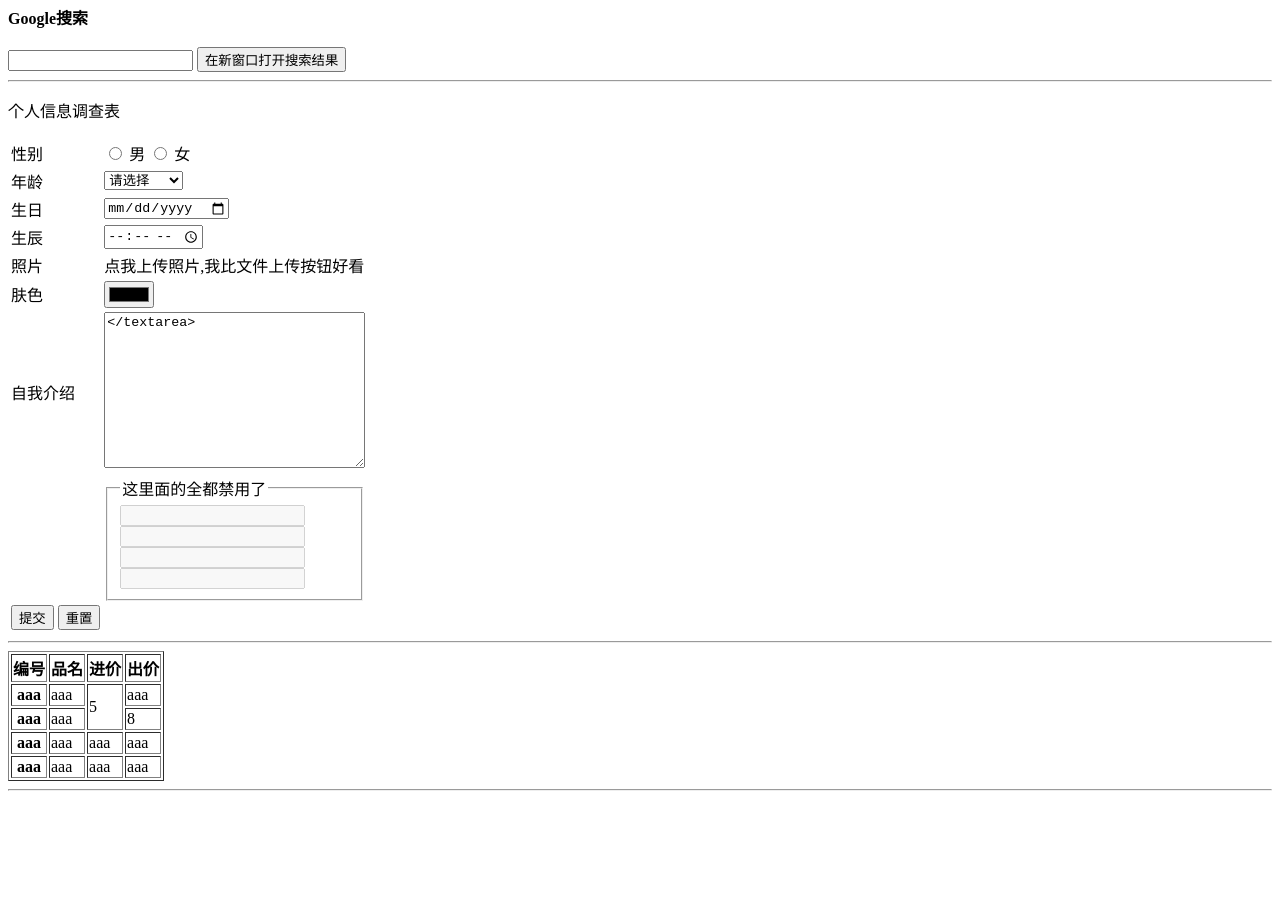
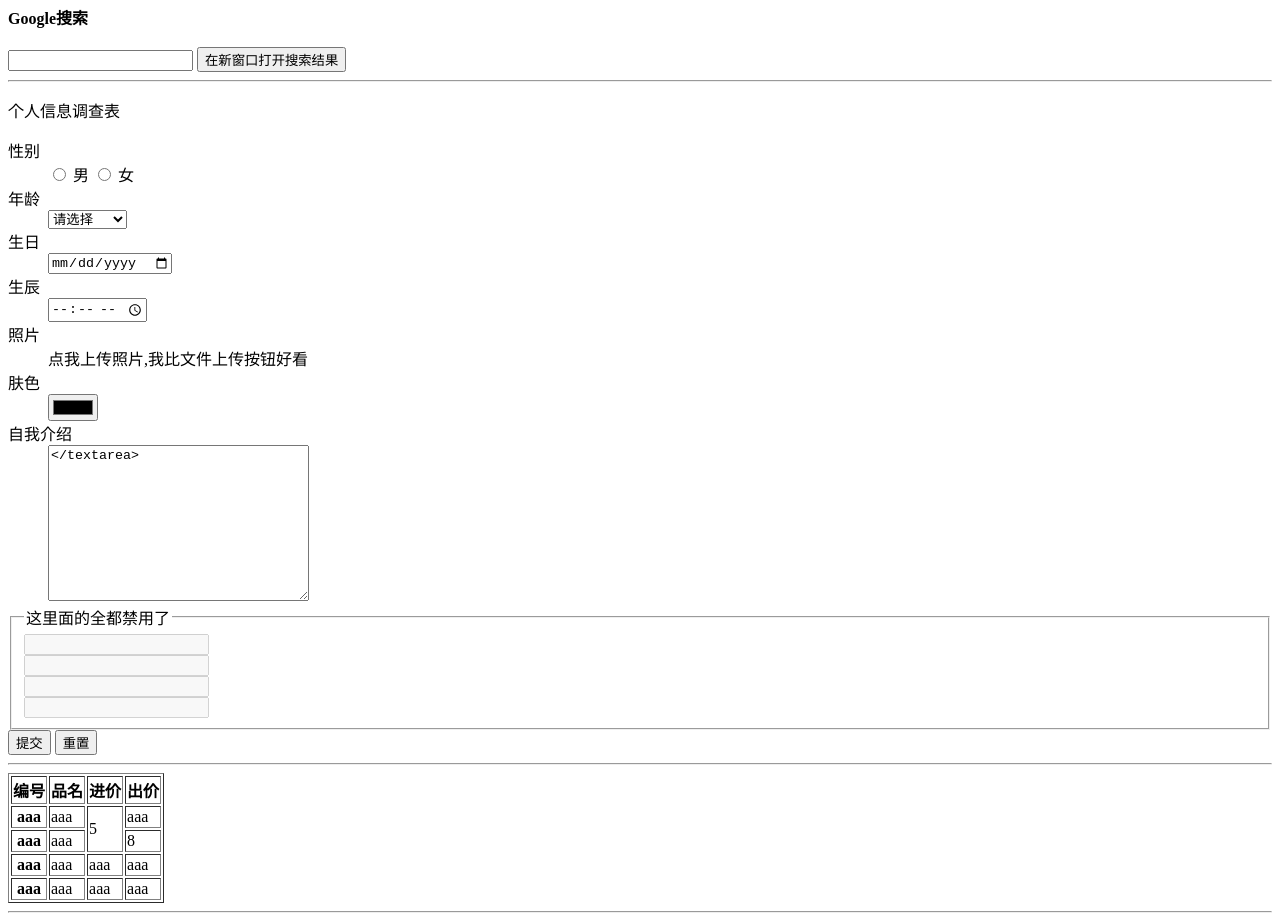
Before and after one commit to meleethine/miao, a plain HTML site: page html-basic.html in a window 1280 px wide. Shown: the part 1140-2061 px from the top of the page. Before the commit the page ends 1939 px from the top, so only its background shows below. Drawn offline with Linux system fonts and the light colour scheme.

Commit message:
2021年11月10日  9:45:35版本

```diff
--- a/html-basic.html
+++ b/html-basic.html
@@ -97,73 +97,52 @@
 
    <hr>
    <form action="">
-   <table>
      <p>个人信息调查表</p>
-     <tr>
-       <td>性别</td>
-       <td>
+       <dt>性别</dt>
+       <dd>
+
          <input type="radio" name="sex" id="male" value="male">
          <label for="male">男</label>
          <input type="radio" name="sex" id="female" value="female">
          <label for="female">女</label>
-       </td>
-     </tr>
-     <tr>
-       <td>年龄</td>
-       <td>
+       </dd>
+       <dt>年龄</dt>
+       <dd>
          <select>
            <option hidden>请选择</option>
            <optgroup label="少年"></optgroup>
-           <option>1到6岁</option>
-           <option>6到12岁</option>
+           <option value="1-6">1到6岁</option>
+           <option value="6-12">6到12岁</option>
            <optgroup label="青年"></optgroup>
-           <option>13到15岁</option>
-           <option>16到18岁</option>
+           <option value="13-15">13到15岁</option>
+           <option value="16-18">16到18岁</option>
            <optgroup label="壮年"></optgroup>
-           <option>19到32岁</option>
-           <option>33到45岁</option>
+           <option value="19-32">19到32岁</option>
+           <option value="33-45">33到45岁</option>
          </select>
-       </td>
-     </tr>
-     <tr>
-       <td>生日</td>
-       <td>
+        </dd>
+       <dt>生日</dt>
+       <dd>
          <input type="date">
-       </td>
-     </tr>
-     <tr>
-      <td>生辰</td>
-      <td>
+       </dd>
+      <dt>生辰</dt>
+      <dd>
         <input type="time">
-      </td>
-    </tr>
-     <tr>
-       <td>照片</td>
-       <td>
-        <label>
-          <input type="file" name="avatar" hidden>
-          点我上传照片,我比文件上传按钮好看
-        </label>
-
-       </td>
-     </tr>
-     <tr>
-       <td>肤色</td>
-       <td>
+      </dd>
+       <dt>照片</dt>
+       <dd>
+          <input type="file" name="avatar" id="avatar" hidden >
+          <label for="avatar">点我上传照片,我比文件上传按钮好看</label>
+       </dd>
+       <dt>肤色</dt>
+       <dd>
          <input type="color">
-       </td>
-     </tr>
-     <tr>
-       <td>自我介绍</td>
-       <td>
+       </dd>
+       <dt>自我介绍</dt>
+       <dd>
          <textarea name="" id="" cols="30" rows="10">&lt;/textarea></textarea>
-       </td>
-     </tr>
-     <tr>
-       <td>
-
-       </td>
-        <td>
+       </dd>
+   </dl>
           <fieldset disabled>
             <legend>这里面的全都禁用了</legend>
               <input type="text"><br>
@@ -171,17 +150,8 @@
               <input type="text"><br>
               <input type="text">
           </fieldset>
-        </td>
-
-     </tr>
-     <tr>
-       <td>
         <button>提交</button>
         <button type="reset">重置</button>
-       </td>
-     </tr>
-
-   </table>
   </form>
 <hr>
   <table border="1">
```
